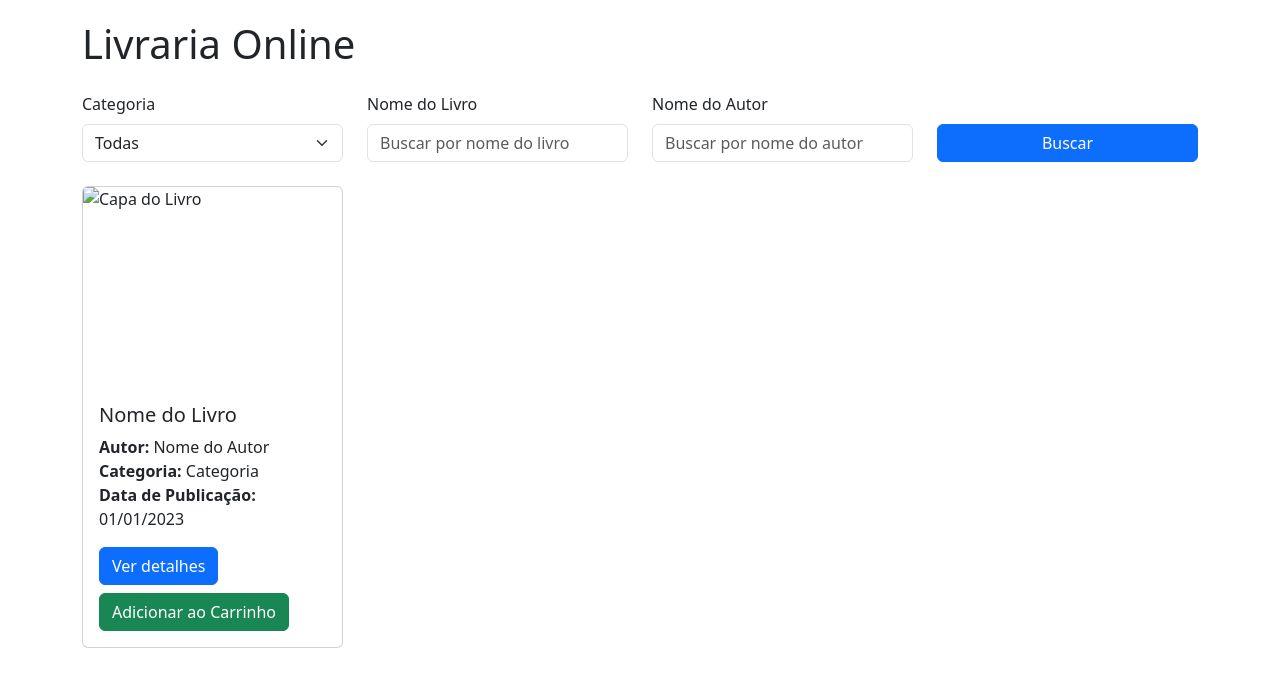
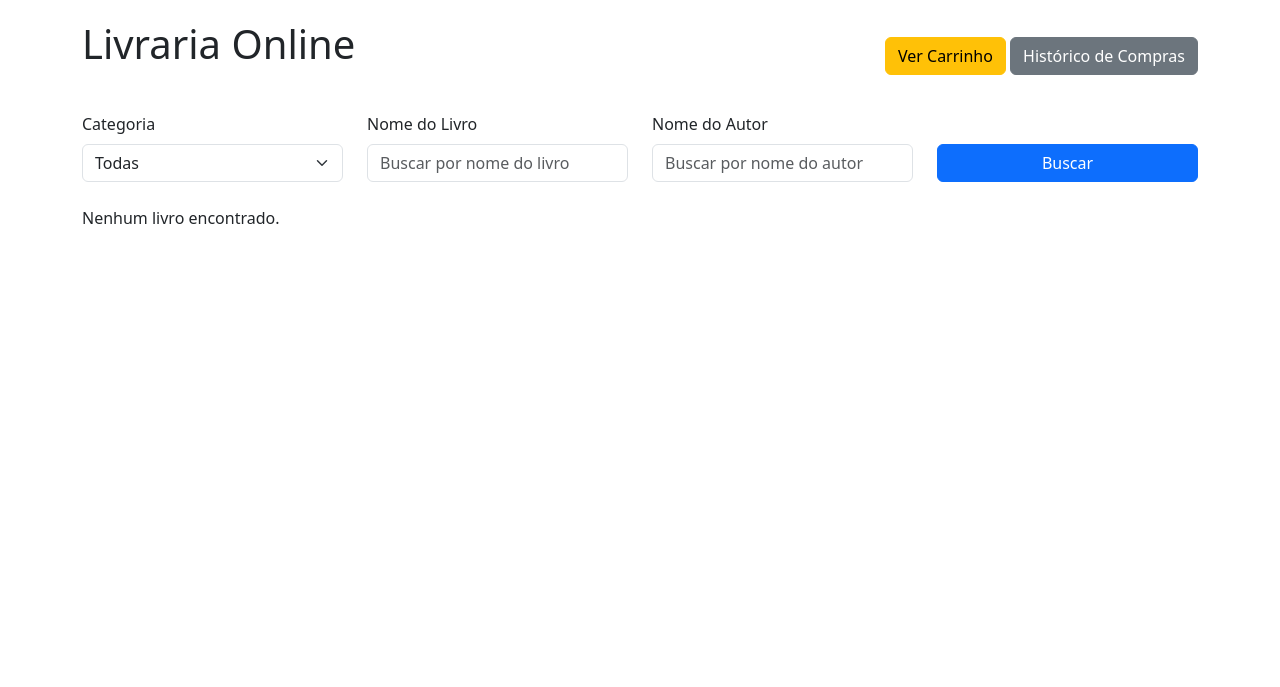
Before and after one commit to jesielcarlos/bookstore, a Django app: page / in a window 1280 px wide. Shown: the top 687 px of the page. Run offline with Django 3.2, Linux system fonts and the light colour scheme; some libraries are stand-ins or nearby versions.

Commit message:
Adicionando templates do catálogo, carrinho de compras e historico

```diff
--- a/apps/core/templates/home.html
+++ b/apps/core/templates/home.html
@@ -13,11 +13,27 @@
             height: 200px;
             object-fit: cover;
         }
+        .header-buttons {
+            display: flex;
+            justify-content: space-between;
+            align-items: center;
+            margin-bottom: 20px;
+        }
     </style>
 </head>
 <body>
     <div class="container">
+        <div class="header-buttons">
             <h1 class="mb-4">Livraria Online</h1>
+            <div>
+                <a href="{% url 'cart' %}" class="btn btn-warning">
+                    <i class="bi bi-cart"></i> Ver Carrinho
+                </a>
+                <a href="{% url 'order_history' %}" class="btn btn-secondary">
+                    <i class="bi bi-clock-history"></i> Histórico de Compras
+                </a>
+            </div>
+        </div>
 
         <!-- Filtros de busca -->
         <div class="row mb-4">
@@ -46,26 +62,34 @@
 
         <!-- Catálogo de livros -->
         <div class="row">
-            <!-- Exemplo de livro -->
+            {% if ctx.items %}
+                {% for book in ctx.items %}
                     <div class="col-md-3 mb-4">
                         <div class="card">
-                    <img src="https://via.placeholder.com/150" class="card-img-top book-cover" alt="Capa do Livro">
+                            <img src="{{ book.volumeInfo.imageLinks.thumbnail }}" class="card-img-top book-cover" alt="Capa do Livro">
                             <div class="card-body">
-                        <h5 class="card-title">Nome do Livro</h5>
+                                <h5 class="card-title">{{ book.volumeInfo.title }}</h5>
                                 <p class="card-text">
-                            <strong>Autor:</strong> Nome do Autor<br>
-                            <strong>Categoria:</strong> Categoria<br>
-                            <strong>Data de Publicação:</strong> 01/01/2023
+                                    <strong>Autor:</strong> {{ book.volumeInfo.authors|join:", " }}<br>
+                                    <strong>Categoria:</strong> {{ book.volumeInfo.categories|join:", " }}<br>
+                                    <strong>Data de Publicação:</strong> {{ book.volumeInfo.publishedDate }}
                                 </p>
-                        <a href="#" class="btn btn-primary">Ver detalhes</a>
-                        <button class="btn btn-success mt-2">Adicionar ao Carrinho</button>
+                                <a href="{{ book.volumeInfo.infoLink }}" class="btn btn-primary">Ver detalhes</a>
+                                <form method="post" action="{% url 'add_to_cart' book.id %}">
+                                    {% csrf_token %}
+                                    <button type="submit" class="btn btn-success mt-2">Adicionar ao Carrinho</button>
+                                </form>
                             </div>
                         </div>
                     </div>
-            <!-- Repita o bloco acima para cada livro no catálogo -->
+                {% endfor %}
+            {% else %}
+                <p>Nenhum livro encontrado.</p>
+            {% endif %}
         </div>
     </div>
 
     <script src="https://cdnjs.cloudflare.com/ajax/libs/bootstrap/5.3.0/js/bootstrap.bundle.min.js"></script>
+    <script src="https://cdnjs.cloudflare.com/ajax/libs/bootstrap-icons/1.8.1/font/bootstrap-icons.min.css"></script>
 </body>
 </html>
```
Also changed, not shown: apps/core/templates/cart.html (added, +29 -0 lines), apps/core/templates/order_history.html (added, +31 -0 lines). Lines whose indentation alone changed are shown as unchanged.
